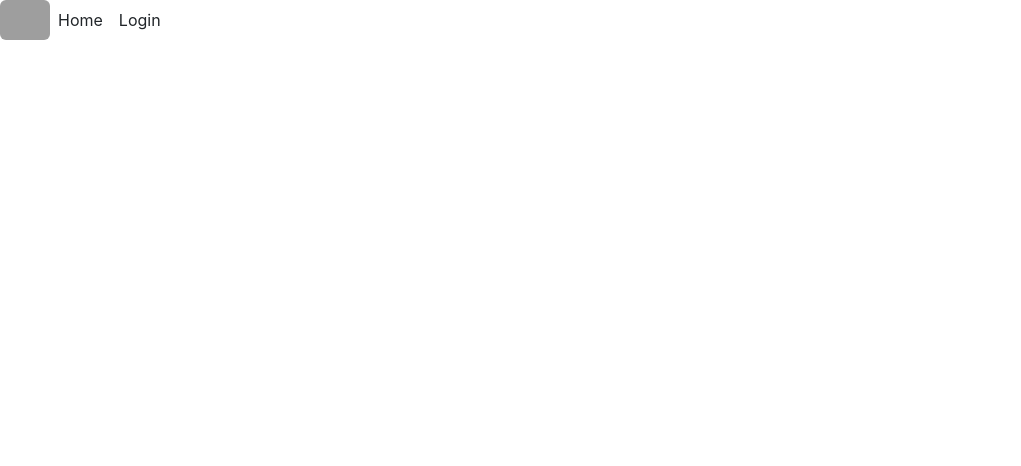
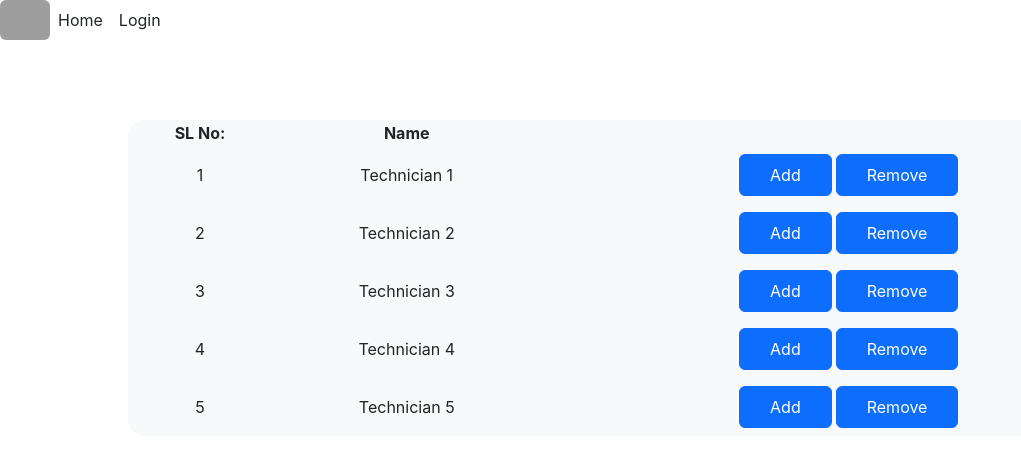
Before and after one commit to bishal-dd/jnec_support_system_project, a React (Create React App) app in the folder client/: page /edit in a window 1280 px wide. Before the commit this address had no page. Shown: the top 466 px of the page, without its empty margins (0-1021 px from the left). Built offline with nearby package versions, Linux system fonts and the light colour scheme; grey boxes are pictures that could not be loaded.

Commit message:
editpage added

```diff
--- a/client/src/App.js
+++ b/client/src/App.js
@@ -6,6 +6,7 @@ import { BrowserRouter, Routes, Route } from "react-router-dom";
 import AdminHome from "./component/Admin/AdminHome/AdminHome";
 import CheckComp from "./component/CheckComp/CheckComp";
 import WorkerComp from "./component/WorkerComp/WorkerComp";
+import EditComp from "./component/EditComp/EditComp";
 
 function App() {
   return (
@@ -18,6 +19,7 @@ function App() {
           <Route path="/admin" element={<AdminHome />} />
           <Route path="/check" element={<CheckComp />}  />
           <Route path="/worker"  element={<WorkerComp />} />
+          <Route path="/edit" element={<EditComp />} />
         </Routes>
       </BrowserRouter>
     </>
--- /dev/null
+++ b/client/src/component/EditComp/EditComp.js
@@ -0,0 +1,52 @@
+import React from 'react';
+import './editcomp.css';
+
+export default function EditComp() {
+  return (
+      <div id="editcontainer" className=''>
+      <table className='edit-container text-center rounded-4
+       bg-light'>
+        <thead className='edit-items p-2 '>
+        <tr>
+          <th>SL No:</th>
+          <th>Name</th>
+          <th></th>
+        </tr>
+        </thead>
+        <tbody>
+          <tr>
+            <td>1</td>
+            <td>Technician 1</td>
+          <button className='btn btn-primary mb-2 mt-2'>Add</button>
+          <button className='btn btn-primary mb-2 mt-2 '>Remove</button>
+          </tr>
+          <tr>
+            <td>2</td>
+            <td>Technician 2</td>
+          <button className='btn btn-primary mb-2 mt-2'>Add</button>
+          <button className='btn btn-primary mb-2 mt-2 '>Remove</button>
+          </tr>
+          <tr>
+            <td>3</td>
+            <td>Technician 3</td>
+          <button className='btn btn-primary mb-2 mt-2'>Add</button>
+          <button className='btn btn-primary mb-2 mt-2 '>Remove</button>
+          </tr>
+          <tr>
+            <td>4</td>
+            <td>Technician 4</td>
+          <button className='btn btn-primary mb-2 mt-2'>Add</button>
+          <button className='btn btn-primary mb-2 mt-2 '>Remove</button>
+          </tr>
+          <tr>
+            <td>5</td>
+            <td>Technician 5</td>
+          <button className='btn btn-primary mb-2 mt-2'>Add</button>
+          <button className='btn btn-primary mb-2 mt-2 '>Remove</button>
+          </tr>
+          <tr></tr>
+          </tbody>
+          </table>
+    </div>
+  )
+}
--- /dev/null
+++ b/client/src/component/EditComp/editcomp.css
@@ -0,0 +1,24 @@
+#editcontainer{
+    display: flex;
+    flex-direction: column;
+    height: 100vh;
+    margin-top: 4rem;
+
+
+}
+.edit-container{
+    align-items: center;
+    justify-content: center;
+    border-collapse: collapse;
+    width: 80%;
+    margin-left: auto;
+    margin-right: auto;
+
+}
+.btn{
+    padding: 8px 30px;
+    margin-left: 4px;
+    align-items: center;
+    justify-content: center;
+
+}
--- a/client/src/component/WorkerComp/WorkerComp.js
+++ b/client/src/component/WorkerComp/WorkerComp.js
@@ -51,21 +51,6 @@ export default function WorkerComp() {
             <td>Issue 7</td>
           <button type="checkbox" id="" className='btn btn-primary mb-2' value="">Solved</button>
           </tr>
-          <tr>
-            <td>8</td>
-            <td>Issue 8</td>
-          <button type="checkbox" id="" className='btn btn-primary mb-2' value="">Solved</button>
-          </tr>
-          <tr>
-            <td>9</td>
-            <td>Issue 9</td>
-          <button type="checkbox" id="" className='btn btn-primary mb-2' value="">Solved</button>
-          </tr>
-          <tr>
-            <td>10</td>
-            <td>Issue 10</td>
-          <button type="checkbox" id="" className='btn btn-primary mb-2' value="">Solved</button>
-          </tr>
         </tbody>
       </table>
     </div>
--- a/client/src/component/WorkerComp/workercomp.css
+++ b/client/src/component/WorkerComp/workercomp.css
@@ -20,3 +20,7 @@
     text-align: left;
     padding: 8px;
 }
+.btn{
+    padding: 8px 30px;
+    margin-left: 4px;
+}
```
